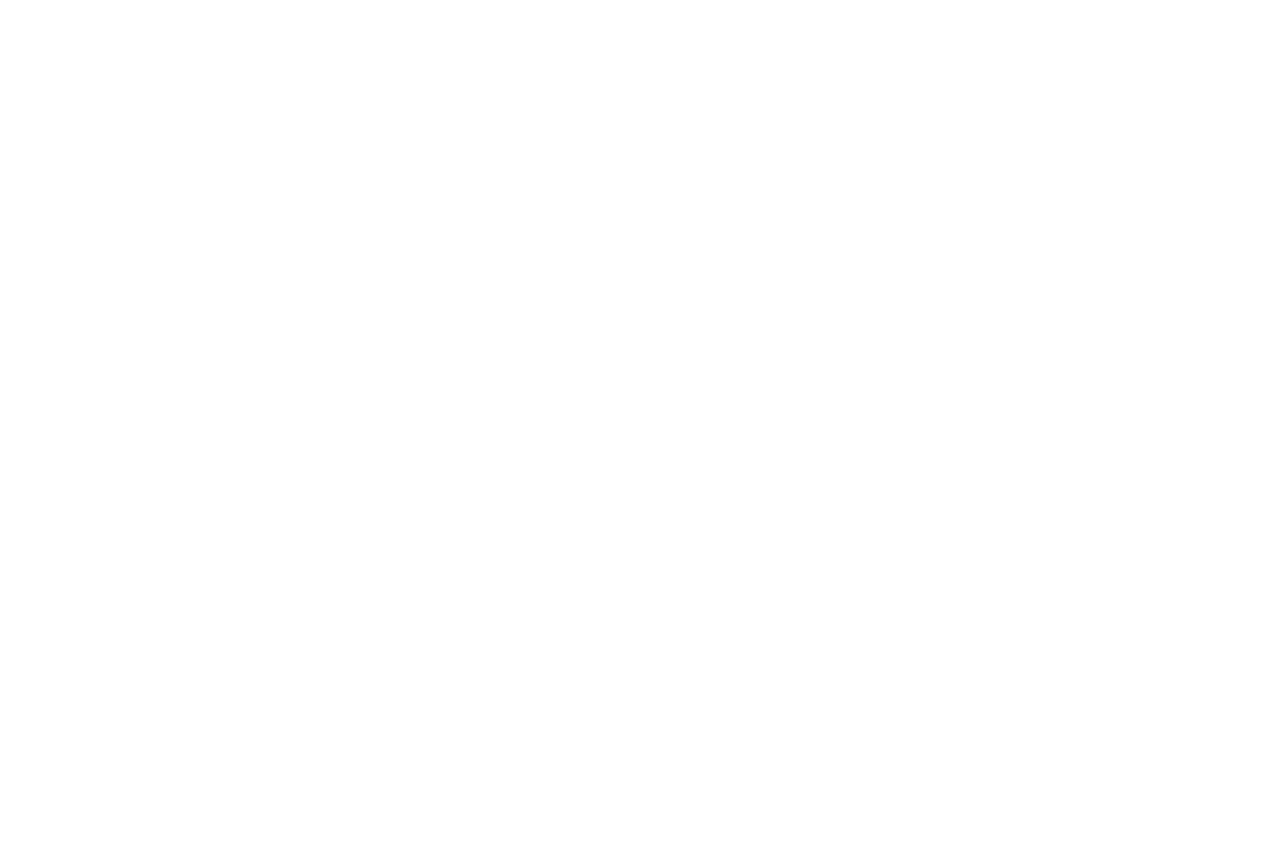
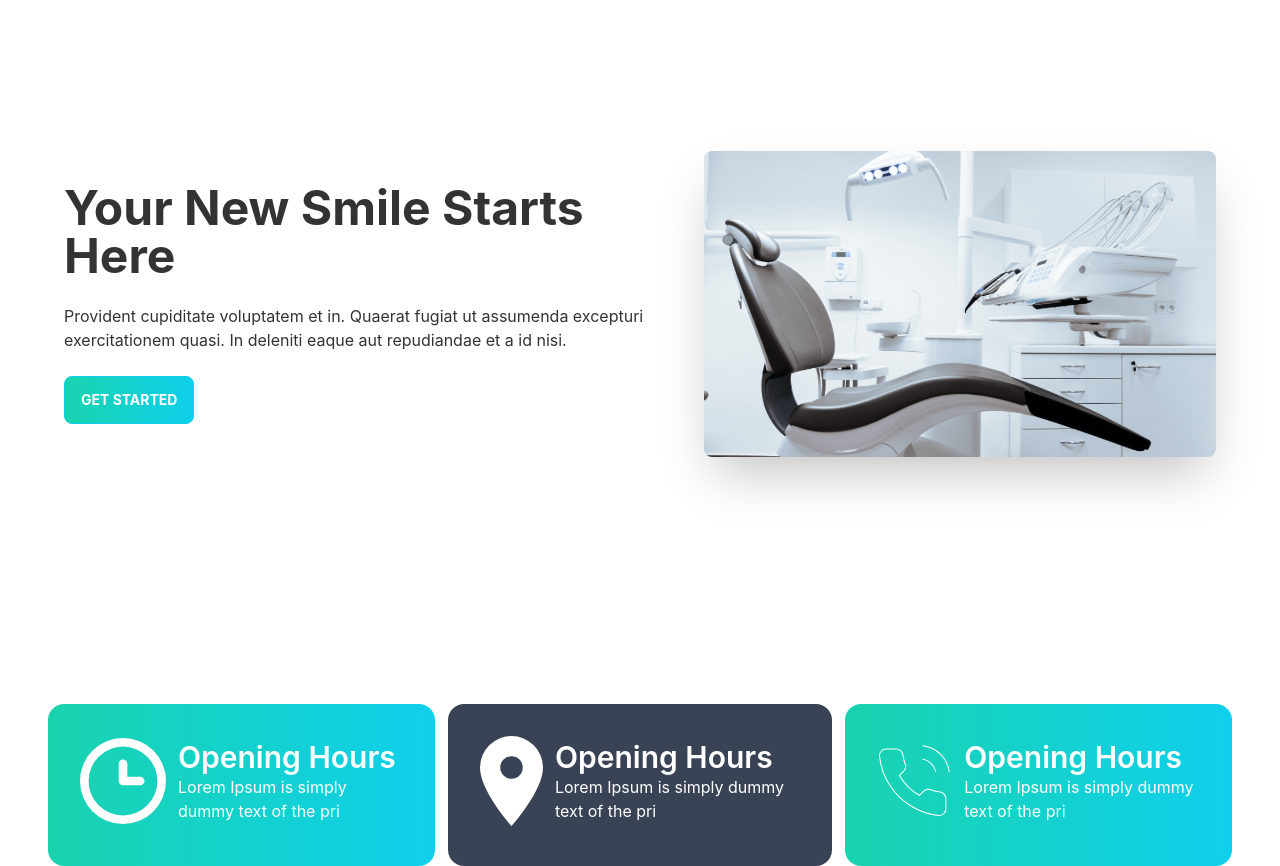
Before and after one commit to abusayeed4bd/doctors-portal-client, a React (Create React App) app: page / in a window 1280 px wide. Shown: the part 160-1026 px from the top of the page. Before the commit the page ends 800 px from the top, so only its background shows below. Built offline with nearby package versions, Linux system fonts and the light colour scheme.

Commit message:
banner and info section added

```diff
--- a/src/App.js
+++ b/src/App.js
@@ -3,6 +3,7 @@ import { Route, Routes } from 'react-router-dom';
 import './App.css';
 import About from './pages/About/About';
 import Home from './pages/Home/Home';
+import Login from './pages/Login/Login';
 import NavBar from './pages/Shared/NavBar/NavBar';
 
 function App() {
@@ -12,6 +13,7 @@ function App() {
      <Routes>
        <Route path='/' element={<Home />}/>
        <Route path='/about' element={<About />}/>
+       <Route path='/login' element={<Login />}/>
      </Routes>
 
     </div>
--- /dev/null
+++ b/src/pages/Home/Banner.js
@@ -0,0 +1,20 @@
+import React from 'react';
+import chair from '../../assets/images/chair.png'
+
+
+const Banner = () => {
+    return (
+        <div class="hero min-h-screen px-12 ">
+  <div class="hero-content flex-col lg:flex-row-reverse">
+    <img src={chair} class="max-w-lg rounded-lg shadow-2xl" alt='chair' />
+    <div class="sm:mr-10">
+      <h1 class="text-5xl font-bold">Your New Smile Starts Here</h1>
+      <p class="py-6 ">Provident cupiditate voluptatem et in. Quaerat fugiat ut assumenda excepturi exercitationem quasi. In deleniti eaque aut repudiandae et a id nisi.</p>
+      <button class="btn btn-primary bg-gradient-to-l  text-white uppercase font-bold from-primary to-secondary">Get Started</button>
+    </div>
+  </div>
+</div>
+    );
+};
+
+export default Banner;
--- a/src/pages/Home/Home.js
+++ b/src/pages/Home/Home.js
@@ -1,9 +1,13 @@
 import React from 'react';
+import Banner from './Banner';
+import Info from './Info';
+
 
 const Home = () => {
     return (
         <div>
-            <h2>this is home</h2>
+            <Banner/>
+            <Info></Info>
         </div>
     );
 };
--- /dev/null
+++ b/src/pages/Home/Info.js
@@ -0,0 +1,55 @@
+import React from 'react';
+import clock from '../../assets/icons/clock.svg'
+import marker from '../../assets/icons/marker.svg'
+import phone from '../../assets/icons/phone.svg'
+
+const Info = () => {
+    return (
+        <div class="grid grid-cols-3 gap-3 mx-12">
+            <div class="card  bg-gradient-to-r from-secondary to-primary  mx-auto">
+        <div class="card-body">
+            <div class="flex items-center my-auto text-white gap-x-3">
+            <img width="86px" src={clock} alt="" />
+            <div>
+                <h2 class="text-3xl font-semibold">Opening Hours</h2>
+                <p>Lorem Ipsum is simply dummy text of the pri</p>
+            </div>
+            </div>
+            <div class="card-actions justify-end">
+
+        </div>
+    </div>
+    </div>
+        <div class="card w-96 bg-accent text-primary-content mx-auto">
+            <div class="card-body">
+            <div class="flex items-center my-auto text-white gap-x-3">
+            <img width="86px" src={marker} alt="" />
+            <div>
+                <h2 class="text-3xl font-semibold">Opening Hours</h2>
+                <p>Lorem Ipsum is simply dummy text of the pri</p>
+            </div>
+            </div>
+            <div class="card-actions justify-end">
+
+        </div>
+    </div>
+    </div>
+            <div class="card  bg-gradient-to-r from-secondary to-primary  mx-auto">
+        <div class="card-body">
+        <div class="flex items-center my-auto text-white gap-x-3">
+        <img width="86px" src={phone} alt="" />
+        <div>
+                <h2 class="text-3xl font-semibold">Opening Hours</h2>
+                <p>Lorem Ipsum is simply dummy text of the pri</p>
+        </div>
+        </div>
+        <div class="card-actions justify-end">
+
+        </div>
+    </div>
+    </div>
+        </div>
+    );
+};
+
+export default Info;
--- /dev/null
+++ b/src/pages/Login/Login.js
@@ -0,0 +1,11 @@
+import React from 'react';
+
+const Login = () => {
+    return (
+        <div>
+            <h1>this is login</h1>
+        </div>
+    );
+};
+
+export default Login;
--- a/src/pages/Shared/NavBar/NavBar.js
+++ b/src/pages/Shared/NavBar/NavBar.js
@@ -2,6 +2,14 @@ import React from 'react';
 import { Link } from 'react-router-dom';
 
 const NavBar = () => {
+    const menuItems =<>
+    <li><Link to="/">Home</Link></li>
+      <li><Link to="/about">About</Link></li>
+      <li><Link to="/appointment">Appointment</Link></li>
+      <li><Link to="/reviews">Reviews</Link></li>
+      <li><Link to="/contact">Contact Us</Link></li>
+      <li><Link to="/login">Login</Link></li>
+    </>
     return (
         <div class="navbar bg-base-100">
   <div class="navbar-start">
@@ -10,31 +18,14 @@ const NavBar = () => {
         <svg xmlns="http://www.w3.org/2000/svg" class="h-5 w-5" fill="none" viewBox="0 0 24 24" stroke="currentColor"><path stroke-linecap="round" stroke-linejoin="round" stroke-width="2" d="M4 6h16M4 12h8m-8 6h16" /></svg>
       </label>
       <ul tabindex="0" class="menu menu-compact dropdown-content mt-3 p-2 shadow bg-base-100 rounded-box w-52">
-        <li><a>Item 1</a></li>
-        <li tabindex="0">
-          <a class="justify-between">
-            Parent
-            <svg class="fill-current" xmlns="http://www.w3.org/2000/svg" width="24" height="24" viewBox="0 0 24 24"><path d="M8.59,16.58L13.17,12L8.59,7.41L10,6L16,12L10,18L8.59,16.58Z"/></svg>
-          </a>
-          <ul class="p-2">
-            <li><a>Submenu 1</a></li>
-            <li><a>Submenu 2</a></li>
-          </ul>
-        </li>
-        <li><a>Item 3</a></li>
+      {menuItems}
       </ul>
     </div>
     <a class="btn btn-ghost normal-case text-xl">Doctor's Portal</a>
   </div>
   <div class="navbar-end hidden lg:flex">
     <ul class="menu menu-horizontal p-0">
-      <li><Link to="/">Home</Link></li>
-
-      <li><Link to="/about">About</Link></li>
-      <li><Link to="/appointment">Appointment</Link></li>
-      <li><Link to="/reviews">Reviews</Link></li>
-      <li><Link to="/contact">Contact Us</Link></li>
-      <li><Link to="/login">Login</Link></li>
+      {menuItems}
     </ul>
   </div>
   {/* <div class="navbar-end">
```
